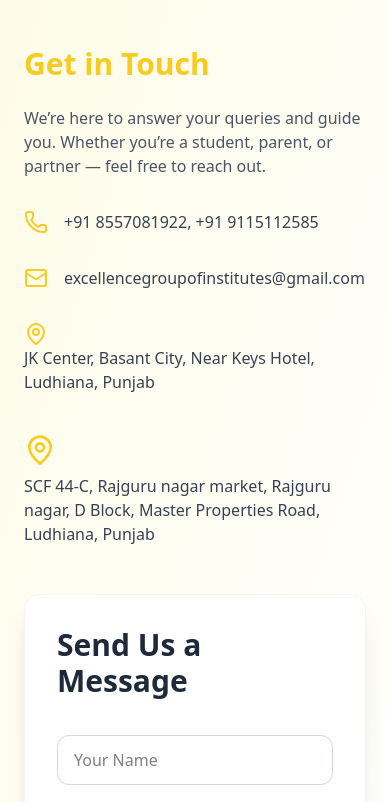
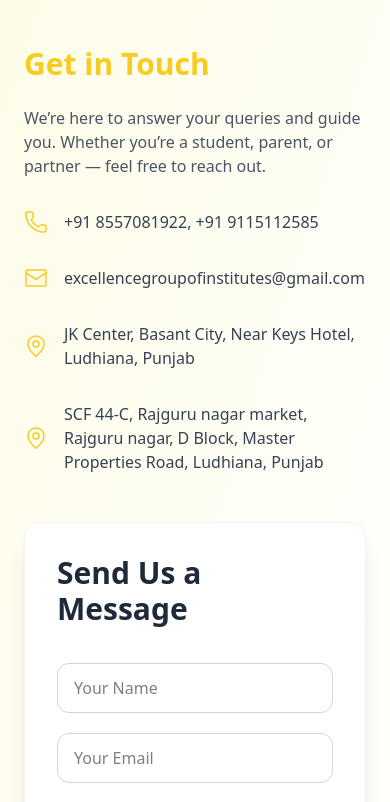
Before and after one commit to excellencegroupofinstitutes/ExcellenceGroupofInstitutes, a React (Vite) app: page /about in a window 390 px wide. Shown: the part 1156-1958 px from the top of the page. Built offline with nearby package versions, Linux system fonts and the light colour scheme.

Commit message:
Fixed footer

```diff
--- a/src/components/ContactUs.jsx
+++ b/src/components/ContactUs.jsx
@@ -88,23 +88,23 @@ const ContactUs = () => {
 
           <div className="space-y-8">
             <div className="flex items-center gap-4">
-              <Phone className="text-secondary" />
+              <Phone className="md:size-8 text-secondary flex-shrink-0" strokeWidth={1.5}  />
               <p className="text-gray-700">+91 8557081922, +91 9115112585 </p>
             </div>
             <div className="flex items-center gap-4">
-              <Mail className="text-secondary" />
+              <Mail className="md:size-8 text-secondary flex-shrink-0" strokeWidth={1.5}  />
               <p className="text-gray-700">excellencegroupofinstitutes@gmail.com</p>
             </div>
-            <div className="flex items-center gap-4">
-              <a href="https://maps.app.goo.gl/kAi1JzwnoEbWRmtQ9">
-              <MapPin className="text-secondary" />
+            <div>
+              <a className="flex items-center gap-4" href="https://maps.app.goo.gl/kAi1JzwnoEbWRmtQ9" target="_blank" >
+              <MapPin className="md:size-8 text-secondary flex-shrink-0" strokeWidth={1.5}  />
               <p className="text-gray-700">JK Center, Basant City, Near Keys Hotel, Ludhiana, Punjab</p>
               </a>
 
             </div>
-            <div className="flex items-center gap-4">
-              <a href="https://maps.app.goo.gl/LXGbiW62Q8qvyaPY9">
-                <MapPin className="text-secondary w-8 h-12" />
+            <div >
+              <a href="https://maps.app.goo.gl/LXGbiW62Q8qvyaPY9" className="flex items-center gap-4" target="_blank" >
+                <MapPin className="md:size-8 text-secondary flex-shrink-0" strokeWidth={1.5}  />
               <p className="text-gray-700">SCF 44-C, Rajguru nagar market, Rajguru nagar, D Block, Master Properties Road, Ludhiana, Punjab</p>
               </a>
 
--- a/src/components/Footer.jsx
+++ b/src/components/Footer.jsx
@@ -84,13 +84,13 @@ export default function Footer() {
         <div className="text-left md:text-left">
           <h3 className="text-lg sm:text-xl font-semibold mb-4">Contact Us</h3>
           <div className="space-y-3 text-sm sm:text-base text-primary">
-            <p className="flex items-center justify-center md:justify-start gap-2 break-words">
-              <a href="https://maps.app.goo.gl/kAi1JzwnoEbWRmtQ9">
+            <p>
+              <a className=" break-words flex items-center justify-start gap-2" href="https://maps.app.goo.gl/kAi1JzwnoEbWRmtQ9" target="_blank">
               <FaMapMarkerAlt /> JK Center, Basant City, Near Keys Hotel, Ludhiana, Punjab
               </a>
             </p>
-            <p className="flex items-center justify-center md:justify-start gap-2 break-words">
-              <a href="https://maps.app.goo.gl/LXGbiW62Q8qvyaPY9">
+            <p>
+              <a className="flex items-center justify-start gap-2 break-words" href="https://maps.app.goo.gl/LXGbiW62Q8qvyaPY9" target="_blank" >
               <FaMapMarkerAlt /> SCF 44-C, Rajguru nagar market, Rajguru nagar, D Block, Ludhiana, Punjab
               </a>
             </p>
--- a/src/components/webService/OurServices.jsx
+++ b/src/components/webService/OurServices.jsx
@@ -1,5 +1,15 @@
 import React, { useRef, useState, useEffect } from "react";
-import { FaCheckCircle } from "react-icons/fa";
+import {
+  Layout,
+  Code,
+  Monitor,
+  Megaphone,
+  Search,
+  MapPin,
+  Share2,
+  ThumbsUp,
+} from "lucide-react";
+import { FaYoutube } from "react-icons/fa";
 
 const services = [
   {
@@ -7,56 +17,68 @@ const services = [
     description:
       "We craft modern, responsive, and visually appealing designs that perfectly align with your brand identity.",
     img: "/images/website-design.png",
+    icon: Layout,
   },
   {
     title: "Web Development",
     description:
       "Our development team builds secure, scalable, and high-performance websites using the latest technologies.",
     img: "/images/sample-service.png",
+    icon: Code,
   },
   {
     title: "IT Services",
     description:
       "From troubleshooting to complete IT management, we provide reliable services that keep your systems running.",
     img: "/images/ItServices.jpeg",
+    icon: Monitor,
   },
   {
     title: "Digital Marketing",
     description:
       "Boost your brand visibility with tailored digital marketing strategies that reach the right audience.",
     img: "/images/digital-marketing.png",
+    icon: Megaphone,
   },
   {
     title: "SEO Services",
     description:
       "We optimize your website with proven SEO techniques that improve rankings, traffic, and credibility.",
     img: "/images/seo1.png",
+    icon: Search,
   },
   {
     title: "Google Listing",
     description:
       "Ensure your business gets noticed with a verified Google listing that improves local visibility.",
     img: "/images/google-listing.jpeg",
+    icon: MapPin,
   },
   {
     title: "Social Media Marketing",
     description:
       "Grow your brand with engaging campaigns on popular platforms that build trust and loyalty.",
     img: "/images/social-media.png",
+    icon: Share2,
   },
   {
     title: "Facebook & Instagram Ads",
     description:
       "Maximize reach and conversions with data-driven ad campaigns tailored to your business objectives.",
     img: "/images/FI-ads.png",
+    icon: ThumbsUp,
   },
   {
     title: "YouTube Ads & Monetisation",
     description:
       "Unlock the power of YouTube with targeted ads to grow your audience and drive revenue.",
     img: "/images/youTube-ads.png",
-  }
+    icon: FaYoutube,
+  },
 ];
+
+
+
 
 const OurServices = () => {
   const cardRefs = useRef([]);
@@ -116,7 +138,7 @@ const OurServices = () => {
                   }`}
               >
                 <div className="flex items-start gap-4">
-                  <FaCheckCircle
+                  <service.icon
                     className={`text-2xl mt-1 transition-colors duration-300 ${readCards.includes(index)
                         ? "text-secondary"
                         : "text-gray-400"
```
